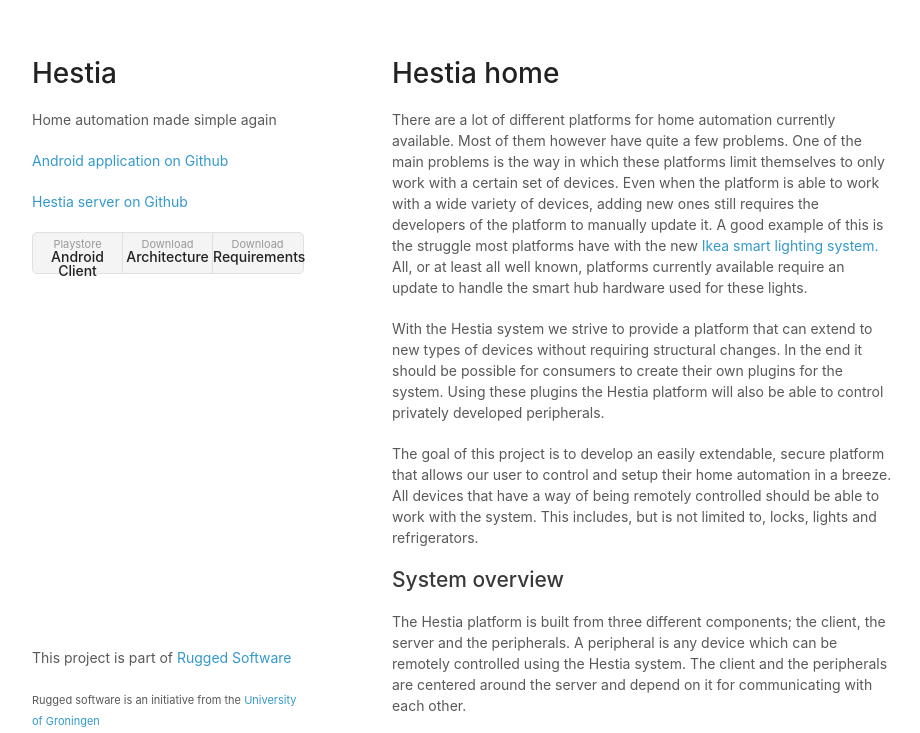
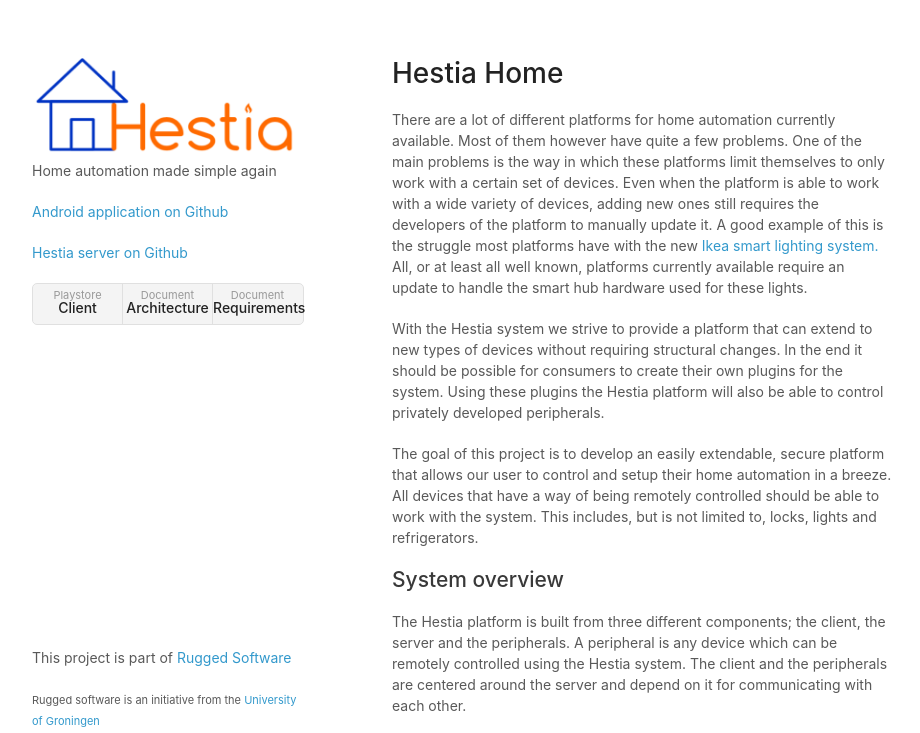
Before and after one commit to RUGSoftEng/2017-Hestia-Server, a plain HTML site: page index.html in a window 1280 px wide. Shown: the top 733 px of the page, without its empty margins (178-1098 px from the left). Drawn offline with Linux system fonts and the light colour scheme.

Commit message:
Added logo

```diff
--- a/index.html
+++ b/index.html
@@ -15,18 +15,18 @@
   <body>
     <div class="wrapper">
       <header>
-        <h1>Hestia</h1>
+        <img src="images/Logo.png" alt="Hestia">
         <p>Home automation made simple again</p>
         <p class="view"><a href="https://github.com/RUGSoftEng/2017-Hestia-Client">Android application on Github</a></p>
         <p class="view"><a href="https://github.com/RUGSoftEng/2017-Hestia-Server">Hestia server on Github</a></p>
         <ul>
-          <li><a href="https://play.google.com/store/apps/details?id=com.rugged.application.hestia">Playstore<strong>Android Client</strong></a></li>
-          <li><a href="ArchitectureDocument.pdf">Download<strong>Architecture</strong></a></li>
-          <li><a href="Userstories.pdf">Download<strong>Requirements</strong></a></li>
+          <li><a href="https://play.google.com/store/apps/details?id=com.rugged.application.hestia">Playstore<strong>Client</strong></a></li>
+          <li><a href="ArchitectureDocument.pdf">Document<strong>Architecture</strong></a></li>
+          <li><a href="Userstories.pdf">Document<strong>Requirements</strong></a></li>
         </ul>
       </header>
       <section>
-        <h1>Hestia home</h1>
+        <h1>Hestia Home</h1>
         <p>There are a lot of different platforms for home automation currently available. Most of them however have quite a few problems. One of the main problems is the way in which these platforms limit themselves to only work with a certain set of devices. Even when the platform is able to work with a wide variety of devices, adding new ones still requires the developers of the platform to manually update it. A good example of this is the struggle most platforms have with the new <a href=”http://www.ikea.com/gb/en/products/lighting/smart-lighting/”>Ikea smart lighting system.</a> All, or at least all well known, platforms currently available require an update to handle the smart hub hardware used for these lights. </p>
         <p>With the Hestia system we strive to provide a platform that can extend to new types of devices without requiring structural changes. In the end it should be possible for consumers to create their own plugins for the system. Using these plugins the Hestia platform will also be able to control privately developed peripherals.</p>
         <p>The goal of this project is to develop an easily extendable, secure platform that allows our user to control and setup their home automation in a breeze. All devices that have a way of being remotely controlled should be able to work with the system. This includes, but is not limited to, locks, lights and refrigerators. </p>
```
Also changed, not shown: images/Logo.png (added).
